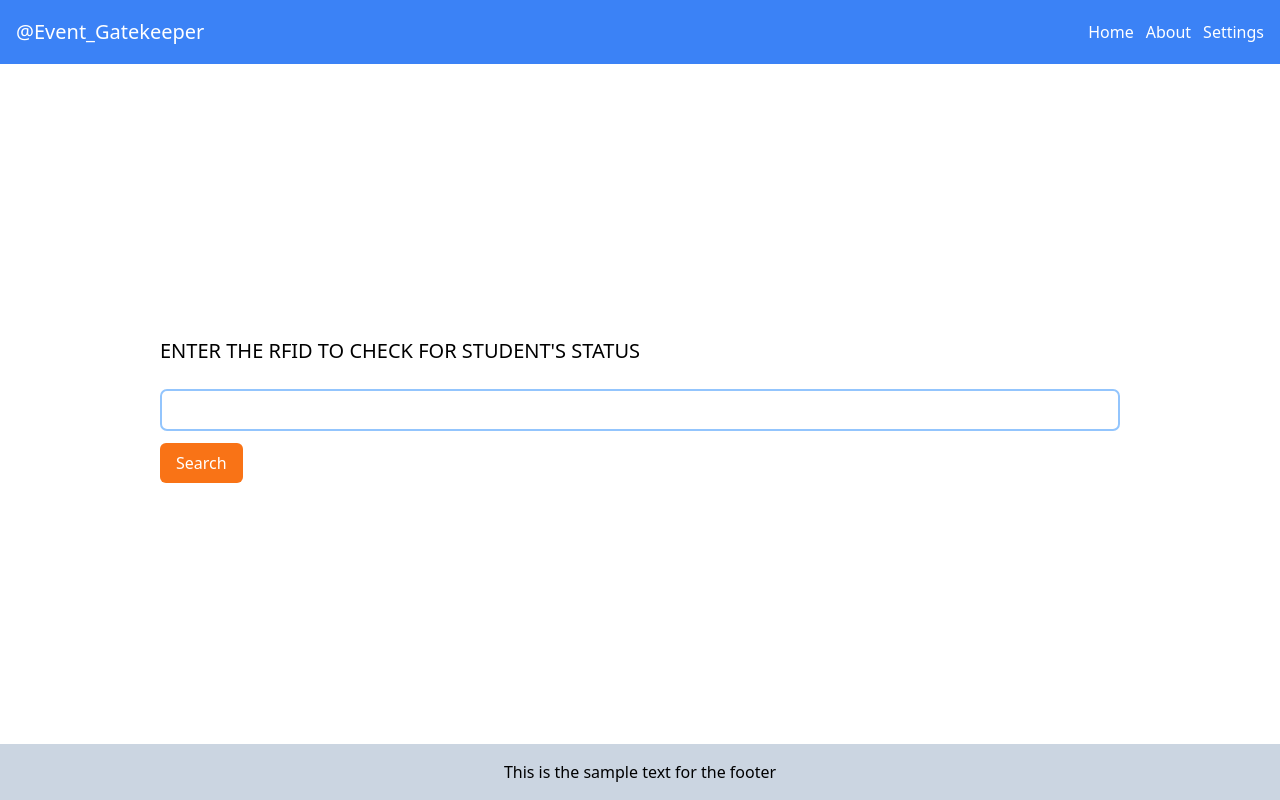
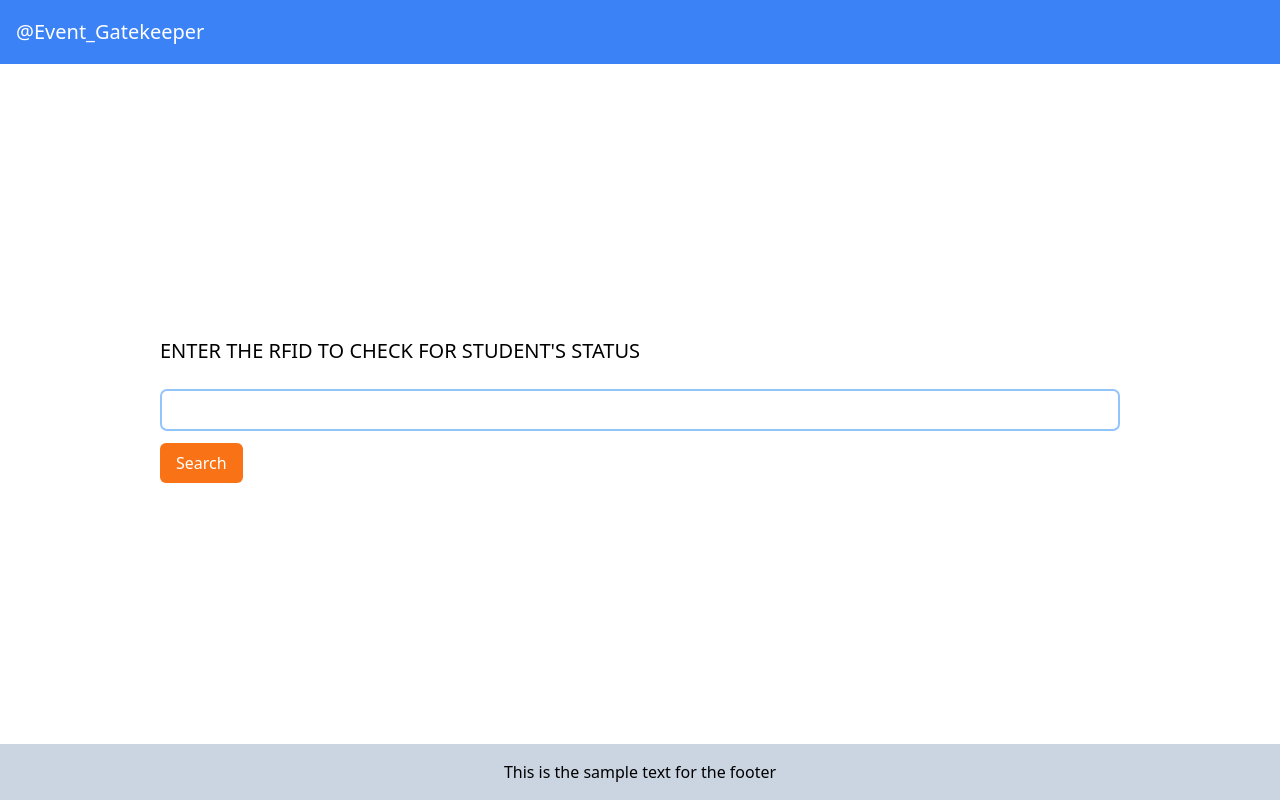
Before and after one commit to desaiHarsh08/event-gatekeeper-frontend.github.io, a React (Create React App) app: page / in a window 1280 px wide. Built offline with nearby package versions, Linux system fonts and the light colour scheme; no server answers.

Commit message:
12th commit

```diff
--- a/src/components/Navbar.js
+++ b/src/components/Navbar.js
@@ -10,7 +10,7 @@ const Navbar = () => {
                 <span className='text-xl'>@Event_Gatekeeper</span>
             </Link>
         </div>
-        <div id="right" className='w-full sm:w-auto'>
+        {/* <div id="right" className='w-full sm:w-auto'>
             <ul className='w-full flex gap-6 my-2 sm:my-0 sm:gap-3 justify-center '>
                 <li className='hover:text-slate-200 '>
                     <Link to={'/'} >
@@ -28,7 +28,7 @@ const Navbar = () => {
                     </Link>
                 </li>
             </ul>
-        </div>
+        </div> */}
       </nav>
     </header>
   )
```
